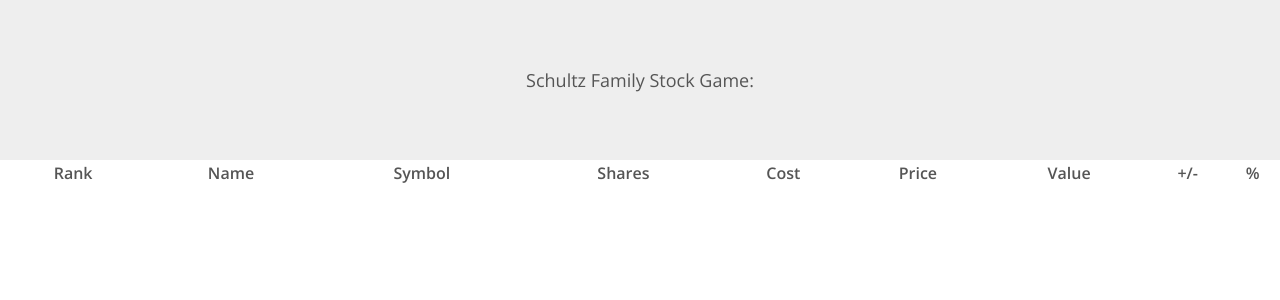
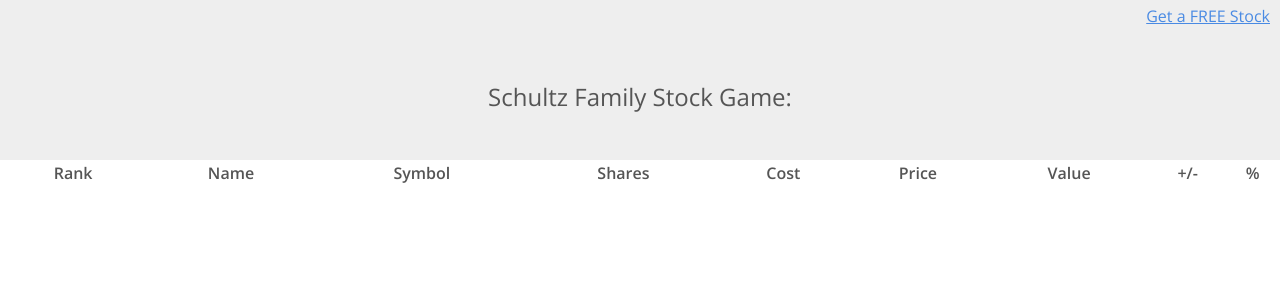
Before and after one commit to nealdeters/schultz-stock-game, a PHP site: page /index.html in a window 1280 px wide. Shown: the top 300 px of the page. Run offline with PHP 8.4, Linux system fonts and the light colour scheme; lists and menus that the app fills with data are empty; some libraries are stand-ins or nearby versions.

Commit message:
added robinhood link, removed table borders, styled the links

```diff
--- a/app.js
+++ b/app.js
@@ -127,8 +127,7 @@ var listController = (function(){
 var UIController = (function(){
 
   var DOMstrings = {
-    listContainer: '.list-container',
-    totalTitle: '.budget__value',
+    totalTitle: '.header__value',
     tableBody: '.table-body'
   }
 
@@ -162,9 +161,9 @@ var UIController = (function(){
             case 'gainLoss':
               element = document.createElement('td');
               if(obj[key] > 0){
-                element.className = 'list-item income__title gainLoss ' + key;
+                element.className = 'list-item positive__title ' + key;
               } else {
-                element.className = 'list-item expenses__title gainLoss ' + key;
+                element.className = 'list-item negative__title ' + key;
               }
 
               element.textContent = obj[key];
@@ -297,10 +296,10 @@ var controller = (function(listCtrl, UICtrl){
       var totalGainLoss = listCtrl.getTotalGainLoss();
       if(totalGainLoss > 0){
         totalTitle.innerHTML = '+ ' + totalGainLoss;
-        totalTitle.classList = 'budget__value income__title';
+        totalTitle.classList = 'header__value positive__title';
       } else {
         totalTitle.innerHTML = totalGainLoss;
-        totalTitle.classList = 'budget__value expenses__title';
+        totalTitle.classList = 'header__value negative__title';
       }
 
       setTimeout(function() {
--- a/index.html
+++ b/index.html
@@ -3,7 +3,6 @@
     <head>
         <meta charset="UTF-8">
         <link href="https://fonts.googleapis.com/css?family=Open+Sans:100,300,400,600" rel="stylesheet" type="text/css">
-        <!-- <meta name="viewport" content="width=device-width, height=device-height, initial-scale=1"> -->
         <meta content="width=device-width, initial-scale=1" name="viewport" />
         <link type="text/css" rel="stylesheet" href="style.css">
         <script src="https://rawgit.com/moment/moment/2.22.1/min/moment.min.js"></script>
@@ -12,32 +11,20 @@
     <body>
 
         <div class="top">
-            <div class="budget">
-                <div class="budget__title">
+            <a href="http://share.robinhood.com/neald9" class="robinhood_signup" target="_blank">Get a FREE Stock</a>
+
+            <div class="header">
+                <div class="header__title">
                     Schultz Family Stock Game:
                 </div>
 
-                <div class="budget__value"></div>
+                <div class="header__value"></div>
             </div>
         </div>
 
 
 
         <div class="bottom">
-            <!-- <div class="header-container clearfix">
-              <div class="header-item">Name</div>
-              <div class="header-item">Symbol</div>
-              <div class="header-item">Cost</div>
-              <div class="header-item">Shares</div>
-              <div class="header-item">Price</div>
-              <div class="header-item">Value</div>
-              <div class="header-item">+/-</div>
-              <div class="header-item">%</div>
-            </div>
-
-            <div class="list-container clearfix">
-            </div> -->
-
             <table class="table">
               <thead>
                 <th class="rank">Rank</th>
@@ -52,7 +39,6 @@
               </thead>
               <tbody class="table-body"></tbody>
             </table>
-
         </div>
 
         <script src="app.js"></script>
--- a/style.css
+++ b/style.css
@@ -6,6 +6,14 @@
     margin: 0;
     padding: 0;
     box-sizing: border-box;
+}
+
+a, a:hover  {
+    color: #498ae3;
+}
+
+a:focus, a:visited: {
+    color: #102176;
 }
 
 .clearfix::after {
@@ -24,8 +32,6 @@ body {
 }
 
 .right { float: right; }
-.red { color: #ff6666 !important; }
-.red-focus:focus { border: 1px solid #ff6666 !important; }
 
 /**********************************************
 *** TOP PART
@@ -42,73 +48,35 @@ body {
     top: 0;
 }
 
-.budget {
+.robinhood_signup {
+    position: relative;
+    float: right;
+    margin: 5px 10px 5px 10px;
+}
+
+.header {
     position: relative;
     width: 350px;
-    top: 50%;
+    top: 60%;
     left: 50%;
     transform: translate(-50%, -50%);
     color: #fff;
 }
 
-.budget__title {
-    font-size: 18px;
+.header__title {
+    font-size: 24px;
     text-align: center;
     margin-bottom: 10px;
     font-weight: 300;
     color: #555;
 }
 
-.budget__value {
+.header__value {
     font-weight: 300;
-    font-size: 46px;
+    font-size: 40px;
     text-align: center;
     margin-bottom: 25px;
     letter-spacing: 2px;
-}
-
-.budget__income,
-.budget__expenses {
-    padding: 12px;
-    text-transform: uppercase;
-}
-
-.budget__income {
-    margin-bottom: 10px;
-    background-color: #329932;
-}
-
-.budget__expenses {
-    background-color: #ff6666;
-}
-
-.budget__income--text,
-.budget__expenses--text {
-    float: left;
-    font-size: 13px;
-    color: #444;
-    margin-top: 2px;
-}
-
-.budget__income--value,
-.budget__expenses--value {
-    letter-spacing: 1px;
-    float: left;
-}
-
-.budget__income--percentage,
-.budget__expenses--percentage {
-    float: left;
-    width: 34px;
-    font-size: 11px;
-    padding: 3px 0;
-    margin-left: 10px;
-}
-
-.budget__expenses--percentage {
-    background-color: rgba(255, 255, 255, 0.2);
-    text-align: center;
-    border-radius: 3px;
 }
 
 /***** LISTS *****/
@@ -123,61 +91,12 @@ body {
     z-index: 10;
 }
 
-/*.table > tbody tr:nth-child(2n){
-  background-color: #eee;
-}*/
-
 .table tr:nth-child(1), tr:nth-child(2), tr:nth-child(3) {
-    background-color: #e5f2e5;
+    background-color: #e7f6e9;
 }
 
-.table-body {
-
-}
-
-.container {
-    width: 1000px;
-    margin: 60px auto;
-}
-
-.grid-row {
-    grid-row: 1;
-}
-
-.header-container {
-  display: grid;
-  grid-template-columns: repeat(8, 12.5%);
-  padding: 10px 10px 0 10px;
-  height: 10vh;
-}
-
-.list-container {
-  display: grid;
-  grid-template-columns: repeat(8, 12.5%);
-  padding: 0 10px 10px 10px;
-  overflow: auto;
-  height: 70vh;
-}
-
-.header-item {
-  font-weight: bold;
-  font-size: 20px;
-}
-
-.header-item, .list-item {
-  border: 1px solid rgba(0, 0, 0, 0.8);
+.list-item {
   text-align: center;
-}
-
-.income {
-    float: left;
-    width: 475px;
-    margin-right: 50px;
-}
-
-.expenses {
-    float: left;
-    width: 475px;
 }
 
 h2 {
@@ -187,21 +106,8 @@ h2 {
     margin-bottom: 15px;
 }
 
-.income__title { color: #329932; }
-.expenses__title { color: #ff6666; }
-
-.item__percentage {
-    float: left;
-    margin-left: 20px;
-    transition: transform 0.3s;
-    font-size: 11px;
-    background-color: #FFDAD9;
-    padding: 3px;
-    border-radius: 3px;
-    width: 32px;
-    text-align: center;
-}
-
+.positive__title { color: #14a52c; }
+.negative__title { color: #983c3c; }
 
 @media only screen and (max-width: 600px) {
     .shares, .cost, .price {
```
